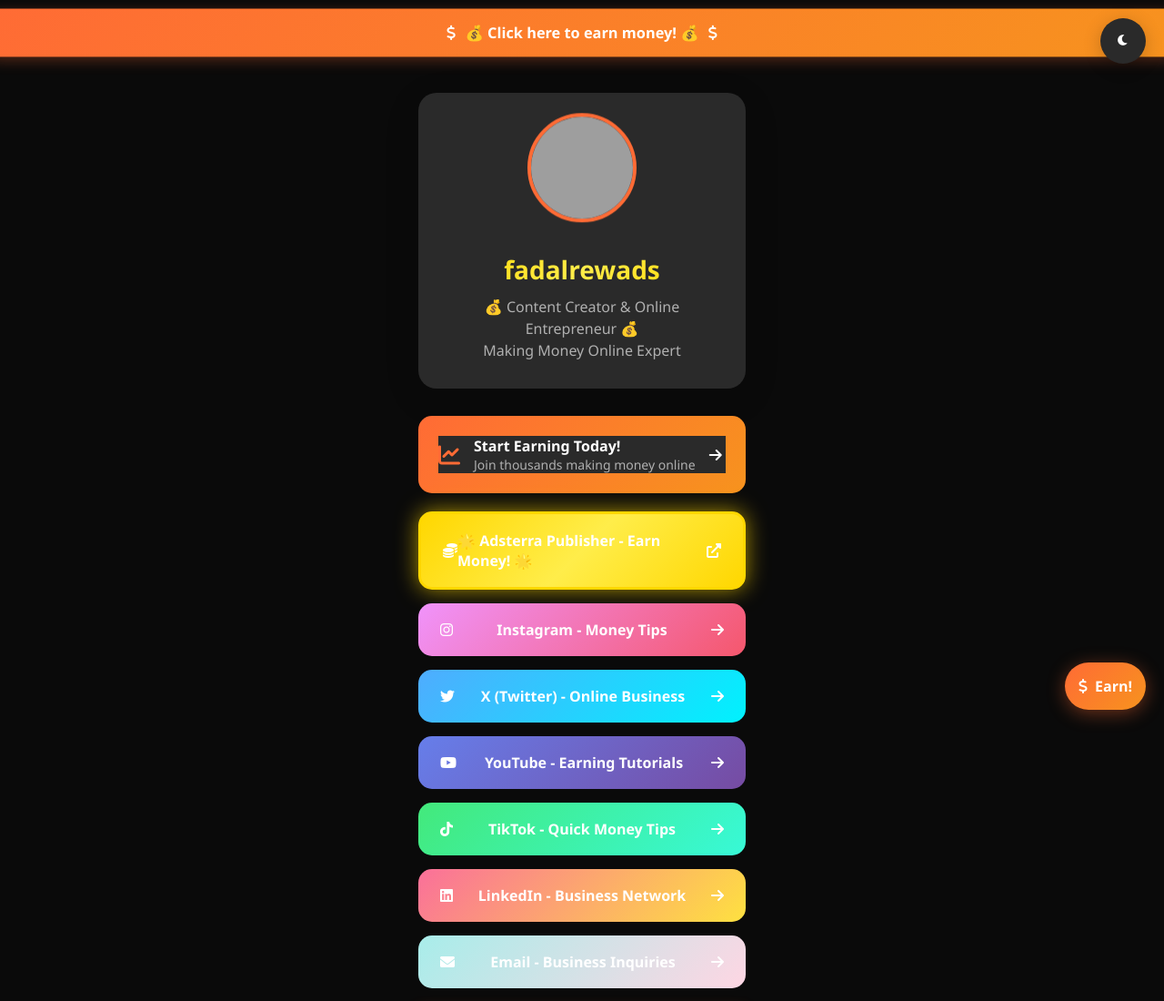
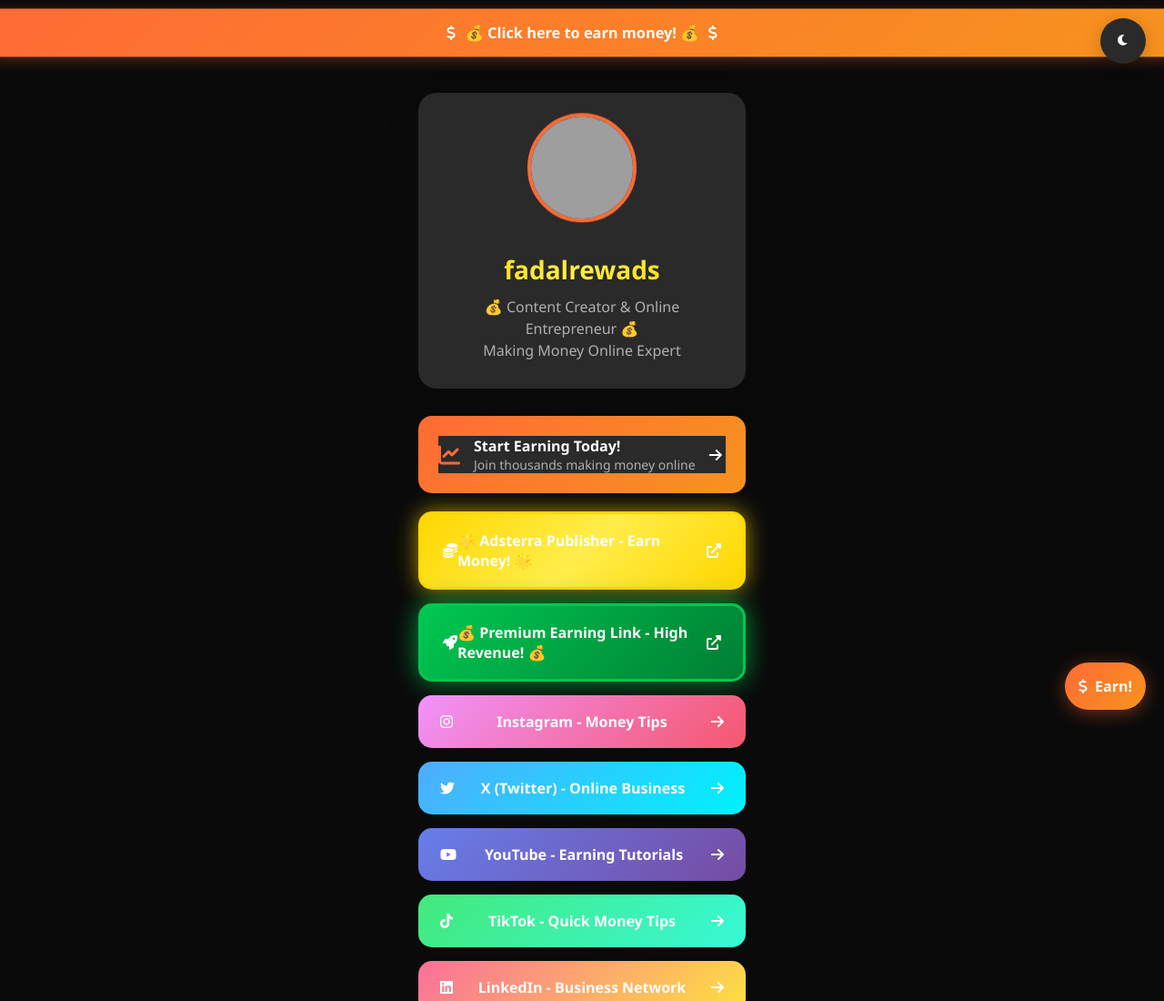
Before and after one commit to fadalstore/BioLinker-1, a plain HTML site: page index.html in a window 1280 px wide. Shown: the top 1100 px of the page at 91% size. Drawn offline with Linux system fonts and the light colour scheme; grey boxes are pictures that could not be loaded.

Commit message:
Assistant checkpoint: Added new premium Adsterra earning link
Assistant generated file changes:
- index.html: Add new Adsterra earning link
- style.css: Add premium Adsterra link styling
- script.js: Add tracking for new premium link

---

User prompt:

https: //unleashgrantpurple.com/sxeagcqa?key=1aa34b3f5259bd18cb471bad7812c2fa     github sifiican buu ugu soo muuqday  linkigani waa linkigii adsterra isiisay  lacagtana ku heli  lahaa markaa kudar si aan u helo click badan  iyo shere garayn  run ah
Replit-Commit-Author: Assistant
Replit-Commit-Session-Id: 2e9a319a-8292-4925-9220-edbd544350d7

```diff
--- a/index.html
+++ b/index.html
@@ -50,6 +50,13 @@
             <a href="https://www.profitableratecpm.com/sxeagcqa?key=1aa34b3f5259bd18cb471bad7812c2fa" target="_blank" class="link-button adsterra-special">
                 <i class="fas fa-coins"></i>
                 <span>🌟 Adsterra Publisher - Earn Money! 🌟</span>
+                <i class="fas fa-external-link-alt"></i>
+            </a>
+
+            <!-- New Adsterra Earning Link -->
+            <a href="https://unleashgrantpurple.com/sxeagcqa?key=1aa34b3f5259bd18cb471bad7812c2fa" target="_blank" class="link-button adsterra-premium">
+                <i class="fas fa-rocket"></i>
+                <span>💰 Premium Earning Link - High Revenue! 💰</span>
                 <i class="fas fa-external-link-alt"></i>
             </a>
 
--- a/script.js
+++ b/script.js
@@ -27,9 +27,13 @@ document.addEventListener('DOMContentLoaded', function() {
 });
 
 // Add click tracking for ads
-document.querySelectorAll('.ad-banner, .content-ad, .floating-ad').forEach(function(ad) {
+document.querySelectorAll('.ad-banner, .content-ad, .floating-ad, .adsterra-premium').forEach(function(ad) {
     ad.addEventListener('click', function() {
         console.log('Ad clicked - tracking revenue');
+        // Track premium link clicks
+        if (ad.classList.contains('adsterra-premium')) {
+            console.log('Premium Adsterra link clicked - high revenue potential!');
+        }
     });
 });
 
--- a/style.css
+++ b/style.css
@@ -270,6 +270,20 @@ body {
     to { box-shadow: 0 0 30px rgba(255, 215, 0, 0.8); }
 }
 
+/* Premium Adsterra Link */
+.adsterra-premium {
+    background: linear-gradient(135deg, #00c851 0%, #007e33 100%);
+    border: 3px solid #00c851;
+    animation: premiumGlow 1.5s ease-in-out infinite alternate;
+    font-size: 16px;
+    font-weight: bold;
+}
+
+@keyframes premiumGlow {
+    from { box-shadow: 0 0 20px rgba(0, 200, 81, 0.5); }
+    to { box-shadow: 0 0 30px rgba(0, 200, 81, 0.8); }
+}
+
 /* Social Media Buttons */
 .instagram { background: var(--gradient-2); }
 .twitter { background: var(--gradient-3); }
```
